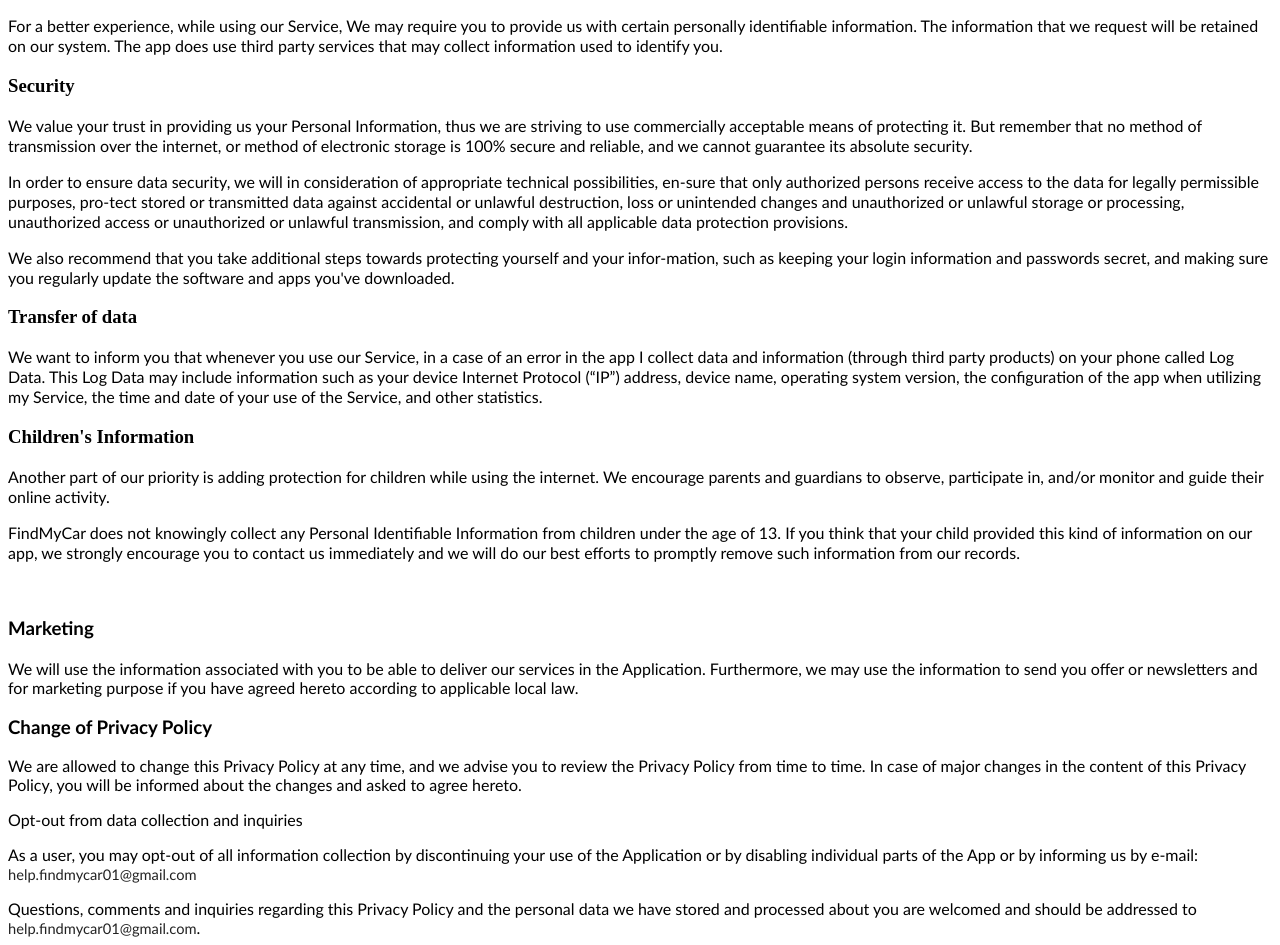
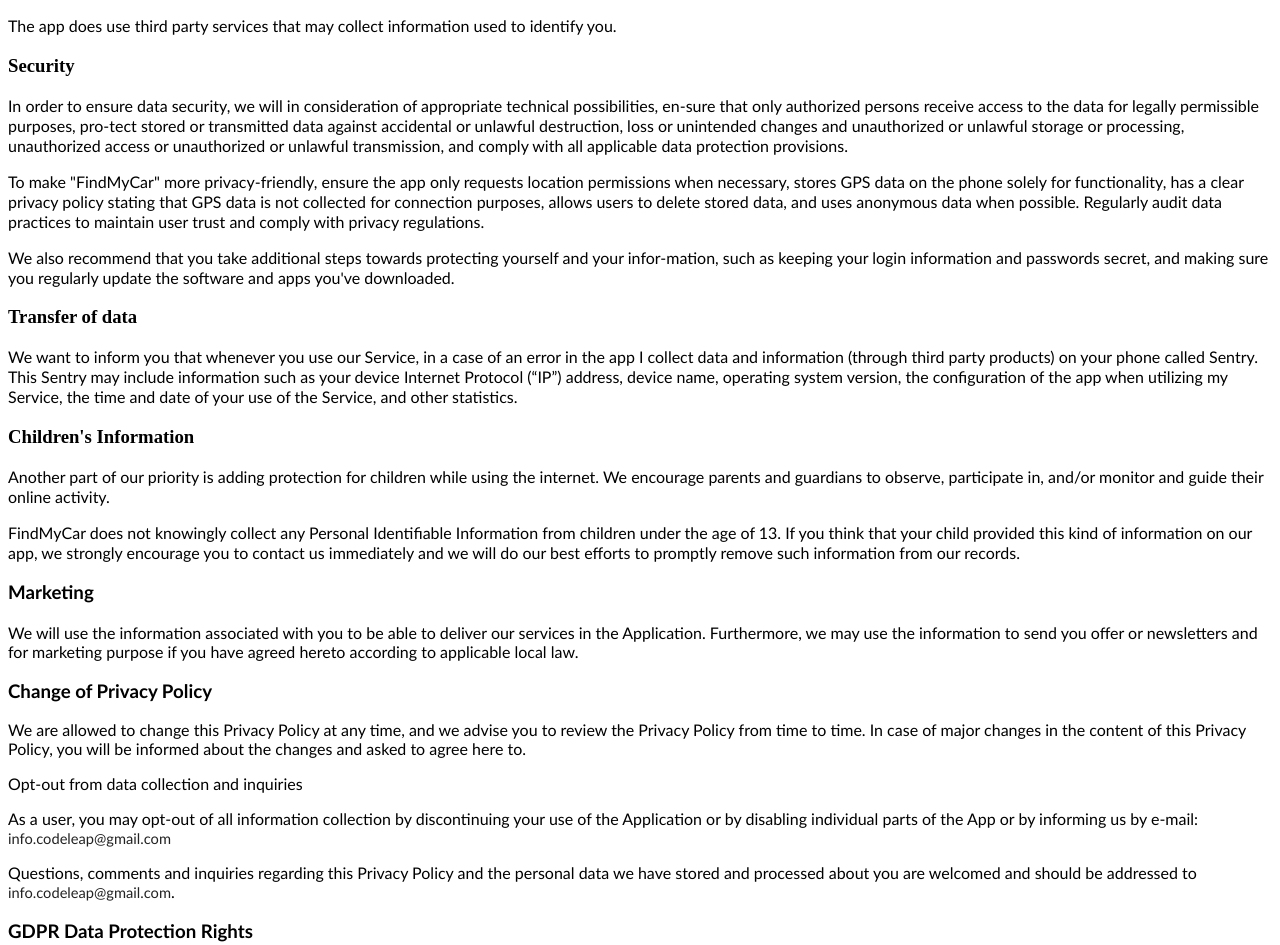
Before and after one commit to CodeLeapGS/find-my-location-privacy, a plain HTML site: page index.html in a window 1280 px wide. Shown: the part 170-1115 px from the top of the page. Drawn offline with Linux system fonts and the light colour scheme.

Commit message:
Update index.html

```diff
--- a/index.html
+++ b/index.html
@@ -91,9 +91,7 @@
       <p class="western" style="margin-bottom: 0.11in" lang="en-US">
         <font face="Calibri, serif"
           ><span lang="da-DK"
-            >For a better experience, while using our Service, We may require
-            you to provide us with certain personally identifiable information.
-            The information that we request will be retained on our system. The
+            >The
             app does use third party services that may collect information used
             to identify you.
           </span></font
@@ -101,18 +99,6 @@
       </p>
 
       <h3 class="western" lang="en-US"><span lang="da-DK">Security </span></h3>
-
-      <p class="western" style="margin-bottom: 0.11in" lang="en-US">
-        <font face="Calibri, serif"
-          ><span lang="da-DK"
-            >We value your trust in providing us your Personal Information, thus
-            we are striving to use commercially acceptable means of protecting
-            it. But remember that no method of transmission over the internet,
-            or method of electronic storage is 100% secure and reliable, and we
-            cannot guarantee its absolute security.</span
-          ></font
-        >
-      </p>
 
       <p class="western" style="margin-bottom: 0.11in" lang="en-US">
         <font face="Calibri, serif"
@@ -125,6 +111,13 @@
             storage or processing, unauthorized access or unauthorized or
             unlawful transmission, and comply with all applicable data
             protection provisions.</span
+          ></font
+        >
+      </p>
+      <p class="western" style="margin-bottom: 0.11in" lang="en-US">
+        <font face="Calibri, serif"
+          ><span lang="da-DK"
+            >To make "FindMyCar" more privacy-friendly, ensure the app only requests location permissions when necessary, stores GPS data on the phone solely for functionality, has a clear privacy policy stating that GPS data is not collected for connection purposes, allows users to delete stored data, and uses anonymous data when possible. Regularly audit data practices to maintain user trust and comply with privacy regulations.            </span
           ></font
         >
       </p>
@@ -149,7 +142,7 @@
           ><span lang="da-DK"
             >We want to inform you that whenever you use our Service, in a case
             of an error in the app I collect data and information (through third
-            party products) on your phone called Log Data. This Log Data may
+            party products) on your phone called Sentry. This Sentry may
             include information such as your device Internet Protocol (“IP”)
             address, device name, operating system version, the configuration of
             the app when utilizing my Service, the time and date of your use of
@@ -186,7 +179,7 @@
           ></font
         >
       </p>
-      <p>
+      <!-- <p>
         <font face="Calibri, serif"><font face="Calibri, serif"> </font></font>
       </p>
       <p class="western" style="margin-bottom: 0.11in" lang="en-US">
@@ -195,13 +188,13 @@
             ><font face="Calibri, serif"
               ><span lang="da-DK"></span><br /></font></font
         ></font>
-      </p>
-      <p>
+      </p> -->
+      <!-- <p>
         <font face="Calibri, serif"
           ><font face="Calibri, serif"
             ><font face="Calibri, serif"> </font></font
         ></font>
-      </p>
+      </p> -->
       <h3 class="western" lang="en-US">
         <font face="Calibri, serif"
           ><font face="Calibri, serif"
@@ -237,7 +230,7 @@
                   we advise you to review the Privacy Policy from time to time.
                   In case of major changes in the content of this Privacy
                   Policy, you will be informed about the changes and asked to
-                  agree hereto.</span
+                  agree here to.</span
                 ></font
               >
             </p>
@@ -269,7 +262,7 @@
                             ><span style="font-style: normal"
                               ><span style="font-weight: normal"
                                 ><span style="background: transparent"
-                                  >help.findmycar01@gmail.com</span
+                                  >info.codeleap@gmail.com</span
                                 ></span
                               ></span
                             ></span
@@ -296,7 +289,7 @@
                       ><span style="font-style: normal"
                         ><span style="font-weight: normal"
                           ><span style="background: transparent"
-                            >help.findmycar01@gmail.com</span
+                            >info.codeleap@gmail.com</span
                           ></span
                         ></span
                       ></span
@@ -443,7 +436,7 @@
                               lang="en-US"
                             >
                               <font face="Calibri, serif"
-                                ><span lang="da-DK">Last update: 04</span></font
+                                ><span lang="da-DK">Last update: 14</span></font
                               ><font face="Calibri, serif"
                                 ><span lang="da-DK"
                                   ><span style="background: #ffffff"
```
